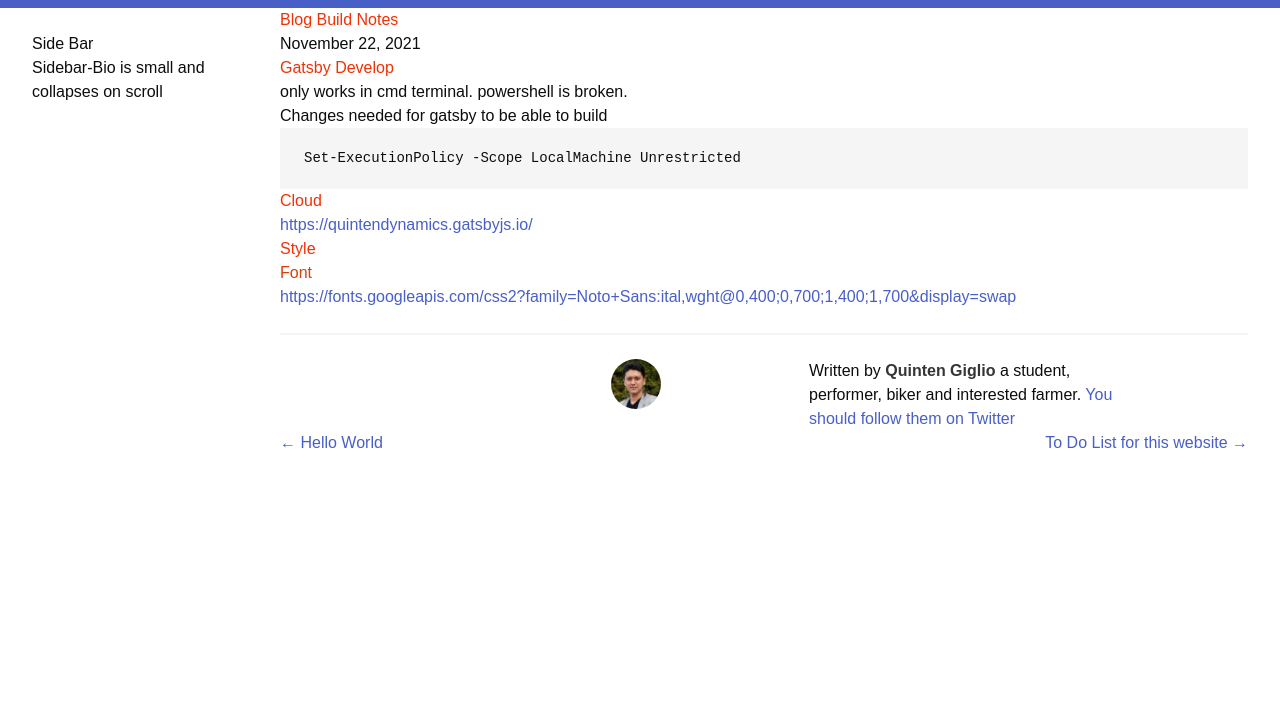
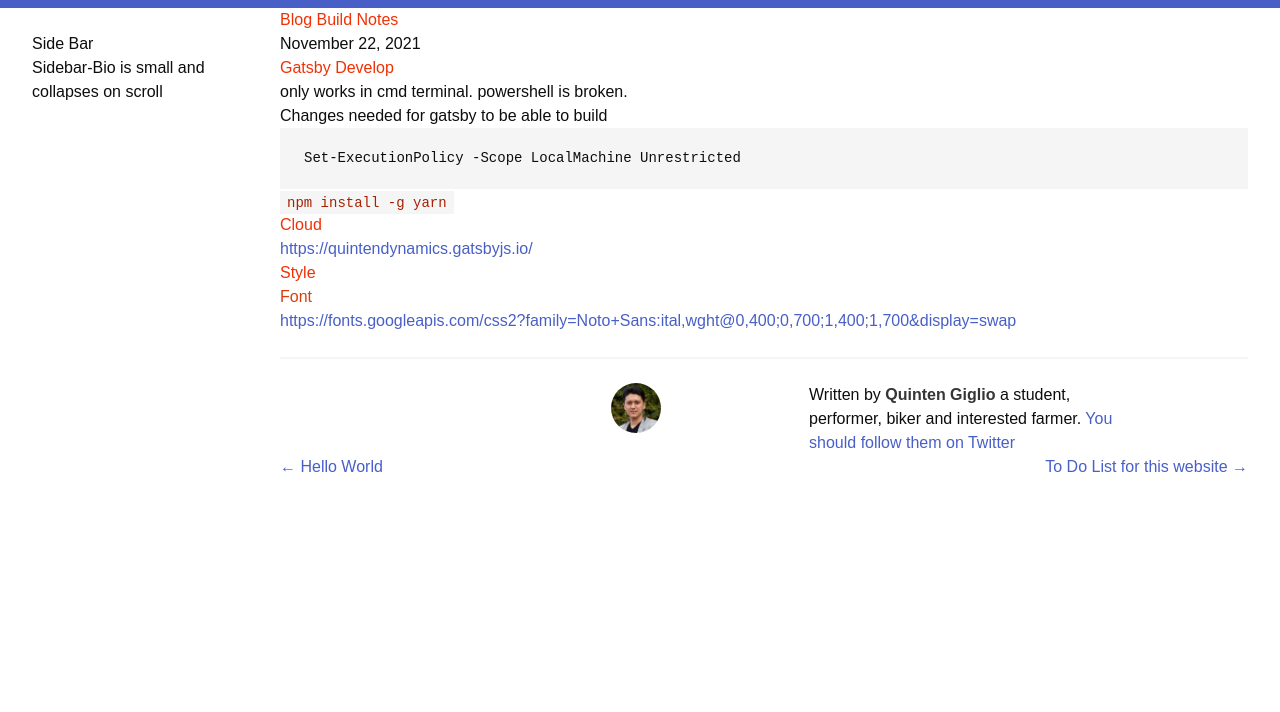
Before and after one commit to giglioq/quinten-dynamics, a Gatsby site: page /blog-build-notes/blog-build-notes/ in a window 1280 px wide. Shown: the part 88-800 px from the top of the page. Built offline with nearby package versions, Linux system fonts and the light colour scheme; Gatsby itself is replaced by a stand-in of ours; some packages are replaced by stand-ins of ours; code samples lack their colours.

Commit message:
yarn requirements

````diff
--- a/content/blog/blog-build-notes/blog-build-notes.md
+++ b/content/blog/blog-build-notes/blog-build-notes.md
@@ -12,7 +12,7 @@ Changes needed for gatsby to be able to build
 ```
 Set-ExecutionPolicy -Scope LocalMachine Unrestricted
 ```
-
+```npm install -g yarn```
 
 # Cloud
 
````
